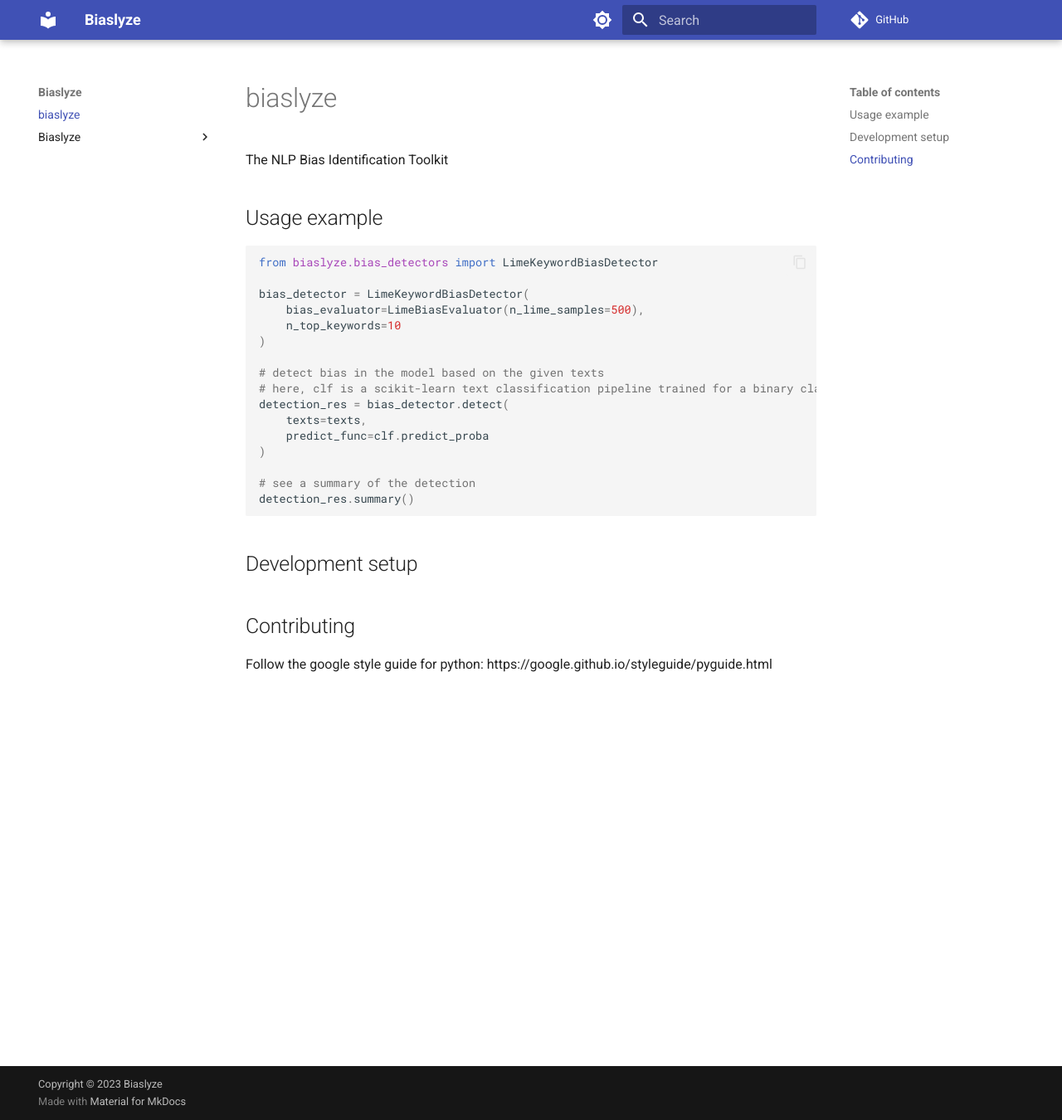
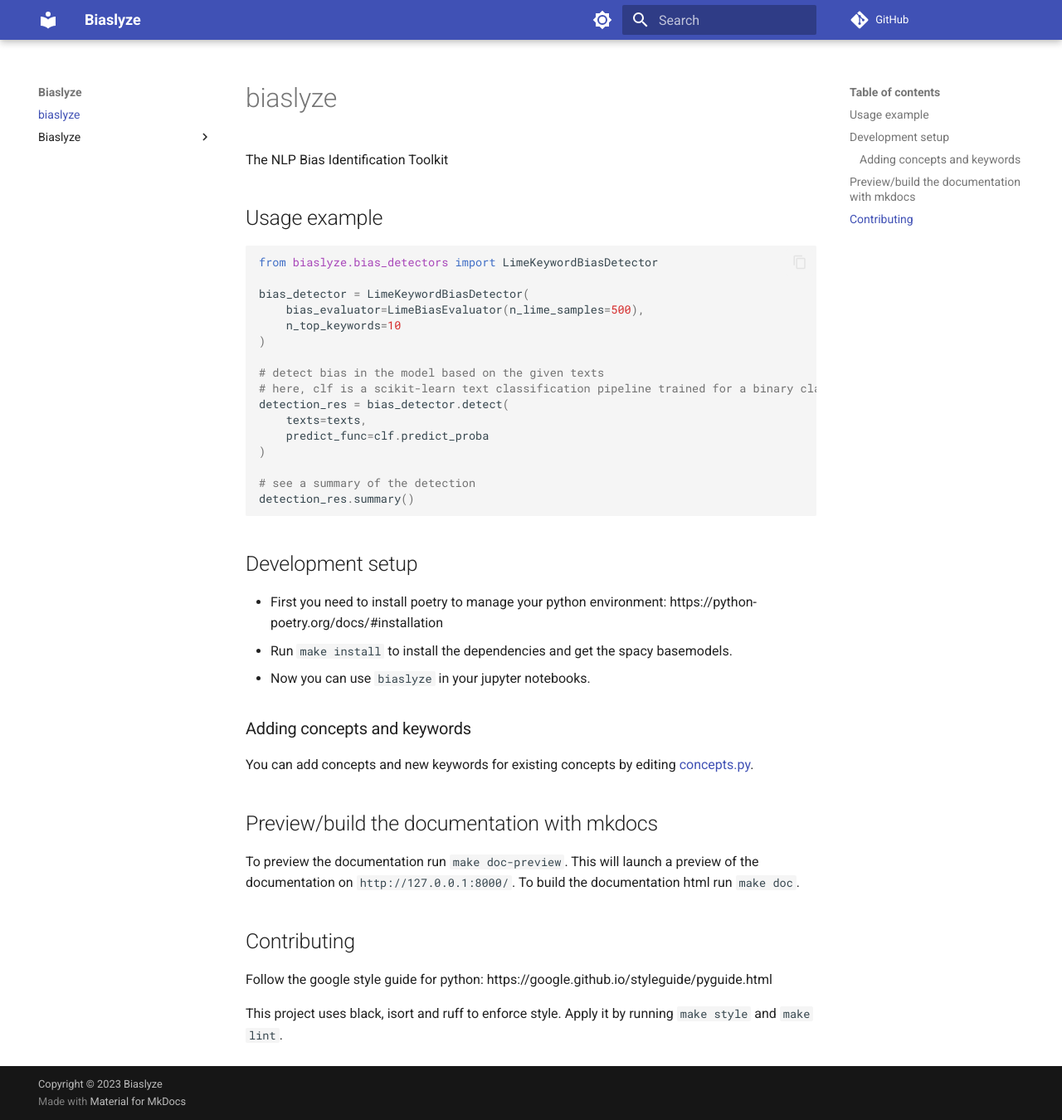
Before and after one commit to biaslyze-dev/biaslyze, an MkDocs documentation site: the page built from docs/index.md, in a window 1280 px wide and 1350 px high. Shown: the whole window at 83% size. Built offline with MkDocs 1.6.1 and Material for MkDocs 9.7.7, drawn with Linux system fonts in a browser that asks for light colours; comment, search, counter and statistics services are not loaded.

Commit message:
Improve documentation

```diff
--- a/docs/index.md
+++ b/docs/index.md
@@ -25,7 +25,22 @@ detection_res.summary()
 
 ## Development setup
 
+- First you need to install poetry to manage your python environment: https://python-poetry.org/docs/#installation
+- Run `make install` to install the dependencies and get the spacy basemodels.
+- Now you can use `biaslyze` in your jupyter notebooks.
+
+
+### Adding concepts and keywords
+
+You can add concepts and new keywords for existing concepts by editing [concepts.py](https://github.com/biaslyze-dev/biaslyze/blob/keyword-based-targeted-lime/biaslyze/concepts.py).
+
+## Preview/build the documentation with mkdocs
+
+To preview the documentation run `make doc-preview`. This will launch a preview of the documentation on `http://127.0.0.1:8000/`.
+To build the documentation html run `make doc`.
 
 ## Contributing
 
 Follow the google style guide for python: https://google.github.io/styleguide/pyguide.html
+
+This project uses black, isort and ruff to enforce style. Apply it by running `make style` and `make lint`.
```
Also changed, not shown: README.md (+15 -0 lines).
